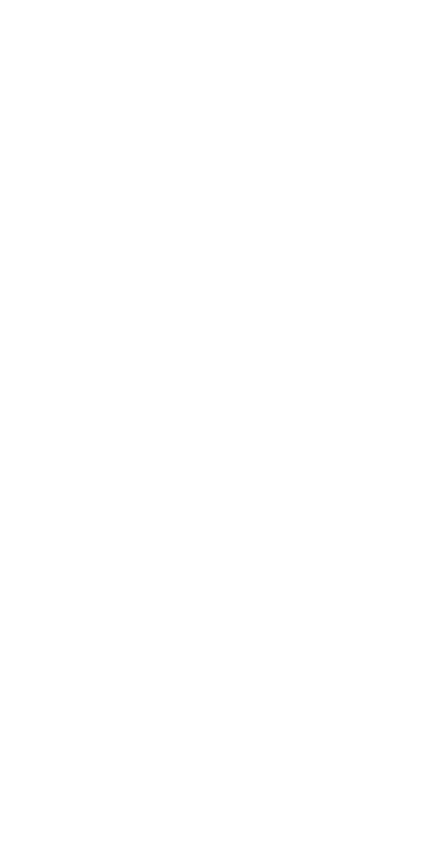
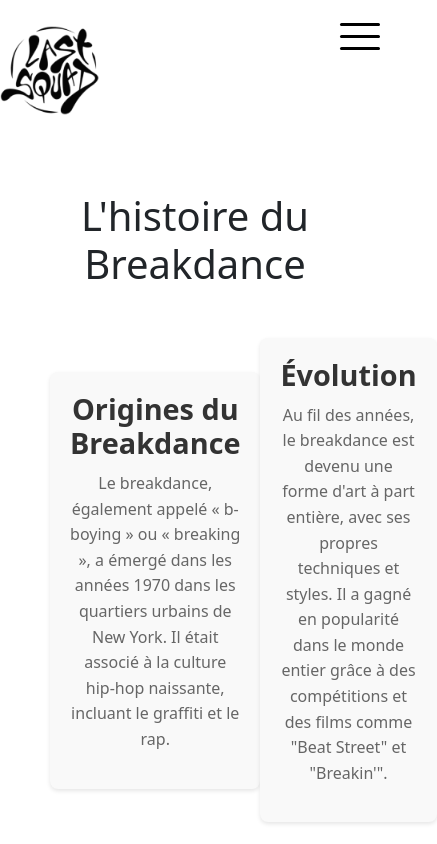
Before and after one commit to Harmony3118/Breakdance_front, a React (Create React App) app: page /histoire in a window 390 px wide. Before the commit this address had no page. Shown: the top 844 px of the page, 437 px wide, since content can reach past the window. Built offline with nearby package versions, Linux system fonts and the light colour scheme.

Commit message:
Menu burger + fix

```diff
--- a/src/App.js
+++ b/src/App.js
@@ -1,13 +1,16 @@
 import React, { Suspense, lazy } from "react";
 import { BrowserRouter as Router, Routes, Route } from "react-router-dom";
 
+
 const Home = lazy(() => import("./Pages/Home/Home"));
+const Histoire = lazy(() => import("./Pages/Histoire/Histoire"));
 
 const App = () => (
   <Router>
     <Suspense fallback={<div>Chargement...</div>}>
       <Routes>
         <Route path="/" element={<Home />} />
+        <Route path="/histoire" element={<Histoire />} />
       </Routes>
     </Suspense>
   </Router>
--- a/src/Pages/Histoire/Histoire.css
+++ b/src/Pages/Histoire/Histoire.css
@@ -0,0 +1,53 @@
+
+
+main {
+  padding: 50px;
+  text-align: center;
+}
+
+h1 {
+  font-size: 2.5rem;
+  margin-bottom: 20px;
+  color: linear-gradient(90deg,#e4caca 0%,#490505 90%);
+}
+
+p {
+  font-size: 1.1rem;
+  line-height: 1.6;
+  color: #666;
+}
+
+/* Styling for historical content */
+.history-section {
+  margin-top: 50px;
+  display: flex;
+  justify-content: space-between;
+  align-items: center;
+}
+
+.history-content {
+  flex: 1;
+  padding: 20px;
+  background-color: #f9f9f9;
+  border-radius: 8px;
+  box-shadow: 0 2px 4px rgba(0, 0, 0, 0.1);
+}
+
+.history-title {
+  font-size: 1.8rem;
+  font-weight: bold;
+  margin-bottom: 10px;
+  color: #333;
+}
+
+.history-text {
+  font-size: 1rem;
+  color: #666;
+}
+
+footer {
+  text-align: center;
+  padding: 20px;
+  background-color: #333;
+  color: #fff;
+}
--- a/src/Pages/Histoire/Histoire.js
+++ b/src/Pages/Histoire/Histoire.js
@@ -0,0 +1,36 @@
+import React from "react";
+import Navbar from "../../components/Navbar/Navbar.js";
+import "./Histoire.css";
+import Footer from "../../components/Footer/Footer.js";
+
+export default function Histoire() {
+  return (
+    <div>
+      <Navbar />
+      <main>
+        <h1>L'histoire du Breakdance</h1>
+        <div className="history-section">
+          <div className="history-content">
+            <h2 className="history-title">Origines du Breakdance</h2>
+            <p className="history-text">
+              Le breakdance, également appelé « b-boying » ou « breaking », a
+              émergé dans les années 1970 dans les quartiers urbains de New
+              York. Il était associé à la culture hip-hop naissante, incluant le
+              graffiti et le rap.
+            </p>
+          </div>
+          <div className="history-content">
+            <h2 className="history-title">Évolution</h2>
+            <p className="history-text">
+              Au fil des années, le breakdance est devenu une forme d'art à part
+              entière, avec ses propres techniques et styles. Il a gagné en
+              popularité dans le monde entier grâce à des compétitions et des
+              films comme "Beat Street" et "Breakin'".
+            </p>
+          </div>
+        </div>
+      </main>
+      <Footer />
+    </div>
+  );
+}
--- a/src/components/Navbar/Navbar.css
+++ b/src/components/Navbar/Navbar.css
@@ -1,4 +1,5 @@
-nav {
+
+.navbar {
   display: flex;
   justify-content: space-between; /* Aligne les éléments sur les extrémités */
   align-items: flex-end; /* Centre les éléments verticalement */
@@ -7,24 +8,144 @@
   margin-bottom: 1px;
 }
 
-.index {
-  text-decoration: none;
+.navbar-links .navbar-link{
+  text-decoration-line: none;
   padding: 1px 30px;
   color: #171717;
   text-shadow: 0px 3px 5px #17171778;
-  border-bottom: 2px #3A3A42 solid;
-
+  border-bottom: 2px #3a3a42 solid;
 }
-
-
-.index:hover {
+.navbar-link:hover {
   color: #590512;
   text-shadow: 0px 3px 5px #590512;
   border-bottom: 2px #590512 solid;
 }
-
-.bouttonLogo{
-width: 100px;
+.bouttonLogo {
+  width: 100px;
   height: 125px;
   object-fit: cover;
 }
+
+.navbar_burger {
+  width: 40px;
+  height: 40px;
+  background: transparent;
+  border: none;
+  color: inherit;
+  display: none;
+}
+
+.burger-bar,
+.burger-bar::before,
+.burger-bar::after {
+  display: block;
+  width: 40px;
+  height: 3px;
+  position: relative;
+  border-radius: 3px;
+  background: rgb(0, 0, 0);
+  transition: all 0.5s ease-in-out;
+}
+
+.burger-bar::before,
+.burger-bar::after {
+  content: "";
+  position: absolute;
+  left: 0;
+}
+
+.burger-bar::before {
+  transform: translateY(-12px);
+}
+
+.burger-bar::after {
+  transform: translateY(12px);
+}
+
+.navbar-links-mobile {
+  display: none;
+}
+
+.navbar-links-mobile .navbar-link::after {
+  content: "";
+  display: block;
+ margin :0 auto;
+  width:3vw;
+  height:1px;
+background:#fff;
+}
+
+
+@media screen and (max-width: 768px) {
+  .navbar-links {
+    display: none;
+      flex-direction: column;
+    align-items: center;
+    position:fixed;
+   right:-100vw;
+
+    bottom:0;
+    height: 100vh;
+    left:0;
+    padding: 2rem;
+    background-color: rgb(0, 0, 0);
+    visibility: hidden;
+ transition : all .7s ease-in-out;
+  }
+
+  .navbar-links-mobile {
+    display: flex;
+    flex-direction: column;
+    align-items: center;
+    padding: 2rem;
+    background-color: #590512;
+    width: 100%;
+    visibility: hidden;
+    position: fixed;
+    top: 0;
+    left: 0;
+    height: 100vh;
+    z-index: 10;
+
+  }
+
+  .show-nav .navbar-links-mobile {
+    visibility: visible;
+  }
+
+  .navbar_burger {
+    display: block; /* Afficher le bouton hamburger pour les écrans étroits */
+    position: fixed;
+    top: 1rem;
+    right: 1rem;
+    z-index: 20;
+  }
+
+   .navbar-links-mobile .navbar-link {
+    padding: 1.5rem; /* Ajuster l'espacement entre les liens */
+    font-size: 1.5em; /* Ajuster la taille de la police pour les écrans étroits */
+    color: #000000; /* Couleur du texte */
+    text-decoration: none; /* Supprimer la soulignement des liens */
+    transition: color 0.3s ease;
+    margin-top:20px;
+
+   }
+  .burger-bar.open::before {
+  transform: rotate(45deg);
+  top: 0;
+}
+
+.burger-bar.open::after {
+  transform: rotate(-45deg);
+  top: 0;
+}
+.show-nav .burger-bar::before{
+  transform : rotate(45deg)
+}
+.show-nav .burger-bar{
+  background: transparent;
+}
+.show-nav .burger-bar::after{
+  transform : rotate(-45deg)
+}
+}
--- a/src/components/Navbar/Navbar.js
+++ b/src/components/Navbar/Navbar.js
@@ -1,11 +1,17 @@
-import React from "react";
+import React, { useState } from "react";
 import { Link } from "react-router-dom";
 import logoLastSquad from "../../img/logoLastSquad.png";
 import "./Navbar.css";
 
 function Navbar() {
+  const [showLinks, setShowLinks] = useState(false);
+
+  const handleShowLinks = () => {
+    setShowLinks(!showLinks);
+  };
+
   return (
-    <nav>
+    <nav className={`navbar ${showLinks ? "show-nav" : "hide-nav"}`}>
       <Link to="/" className="Logo">
         <img
           src={logoLastSquad}
@@ -13,14 +19,31 @@
           alt="logo de LastSquad"
         />
       </Link>
-      <nav>
-        <Link to="/histoire" className="index">
+
+
+      <div className="navbar-links">
+        <Link to="/histoire" className="navbar-link">
           HISTOIRE
         </Link>
-        <Link to="/videos" className="index">
+        <Link to="/videos" className="navbar-link">
           VIDÉOS
         </Link>
-      </nav>
+      </div>
+
+
+      <button className="navbar_burger" onClick={handleShowLinks}>
+        <span className="burger-bar"></span>
+      </button>
+
+
+      <div className={`navbar-links-mobile ${showLinks ? "show-nav" : ""}`}>
+        <Link to="/histoire" className="navbar-link">
+          HISTOIRE
+        </Link>
+        <Link to="/videos" className="navbar-link">
+          VIDÉOS
+        </Link>
+      </div>
     </nav>
   );
 }
```
